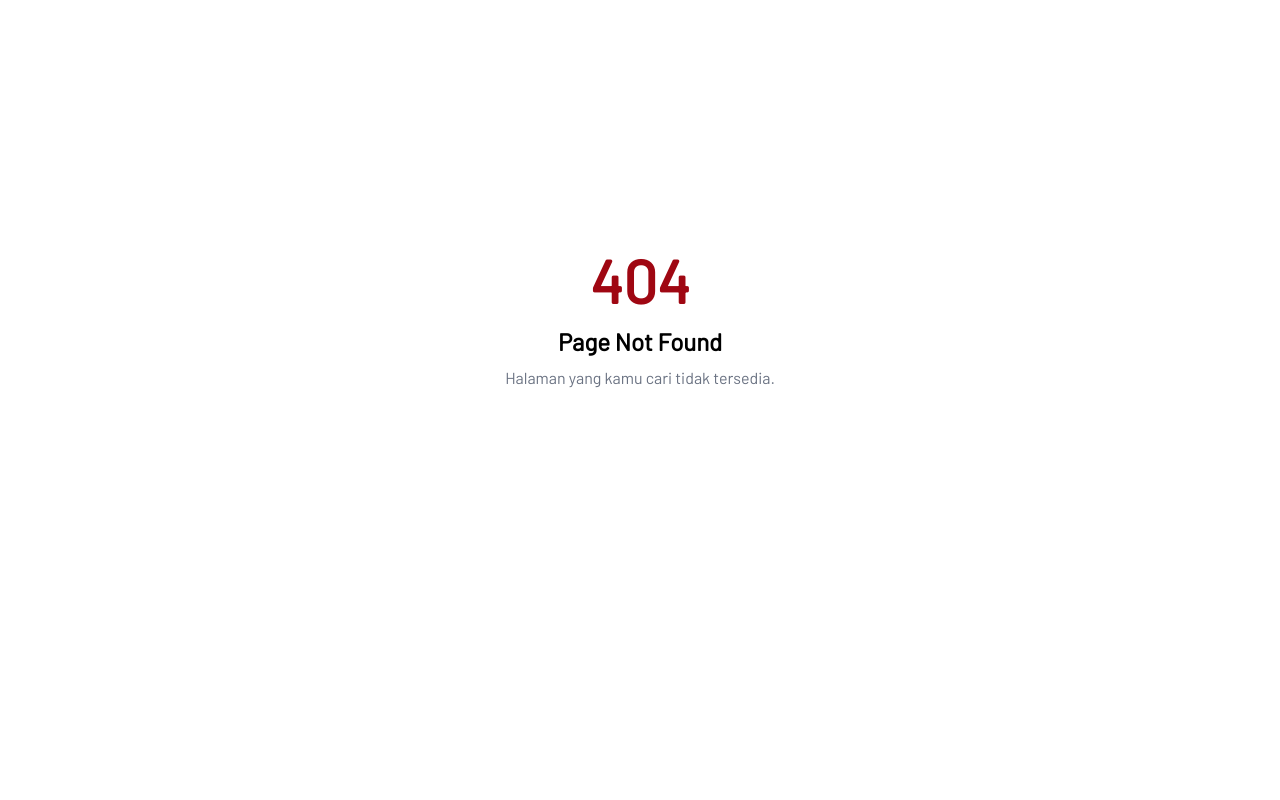
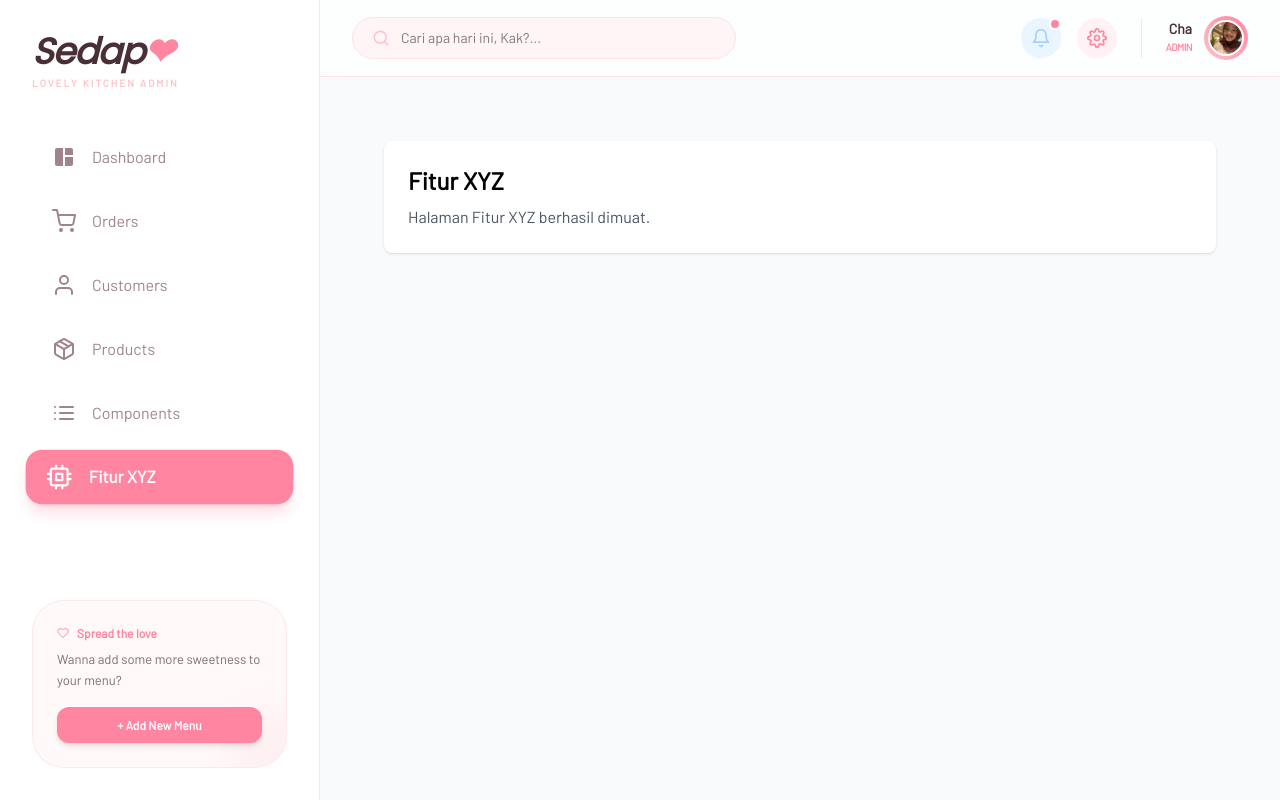
Before and after one commit to echa13/cha-react, a React (Vite) app: page /fitur-xyz in a window 1280 px wide. Before the commit this address had no page. Built offline with nearby package versions, Linux system fonts and the light colour scheme.

Commit message:
Pirs TIme Pembuatan Fitur xyz

```diff
--- a/src/App.jsx
+++ b/src/App.jsx
@@ -5,22 +5,22 @@ import Loading from "./components/Loading";
 import Components from "./pages/Components"; // Import komponen baru kamu
 
 // Layout & Pages (Bawaan asli project kamu)
-const Dashboard = React.lazy(() => import("./pages/Dashboard"))
-const Orders = React.lazy(() => import("./pages/Orders"))
-const Customers = React.lazy(() => import("./pages/Customers"))
-const NotFound = React.lazy(() => import("./pages/NotFound"))
-const Login = React.lazy(() => import("./pages/auth/Login"))
-const Register = React.lazy(() => import("./pages/auth/Register"))
-const Forgot = React.lazy(() => import("./pages/auth/Forgot"))
-const MainLayout = React.lazy(() => import("./layouts/MainLayout"))
-const AuthLayout = React.lazy(() => import("./layouts/AuthLayout"))
-
-const Products = React.lazy(() => import("./pages/Products"))
-const ProductsDetail = React.lazy(() => import("./pages/ProductsDetail"))
+const Dashboard = React.lazy(() => import("./pages/Dashboard"));
+const Orders = React.lazy(() => import("./pages/Orders"));
+const Customers = React.lazy(() => import("./pages/Customers"));
+const NotFound = React.lazy(() => import("./pages/NotFound"));
+const Login = React.lazy(() => import("./pages/auth/Login"));
+const Register = React.lazy(() => import("./pages/auth/Register"));
+const Forgot = React.lazy(() => import("./pages/auth/Forgot"));
+const MainLayout = React.lazy(() => import("./layouts/MainLayout"));
+const AuthLayout = React.lazy(() => import("./layouts/AuthLayout"));
+const FiturXyz = React.lazy(() => import("./pages/auth/FiturXyz"));
+const Products = React.lazy(() => import("./pages/Products"));
+const ProductsDetail = React.lazy(() => import("./pages/ProductsDetail"));
 
 function App() {
   return (
-    <Suspense fallback={<Loading/>}>
+    <Suspense fallback={<Loading />}>
       <Routes>
         {/* Route yang MENGGUNAKAN Sidebar & Header */}
         <Route element={<MainLayout />}>
@@ -29,18 +29,18 @@ function App() {
           <Route path="/customer" element={<Customers />} />
           <Route path="/products" element={<Products />} />
           <Route path="/products/:id" element={<ProductsDetail />} />
+          <Route path="/fitur-xyz" element={<FiturXyz />} />
 
           {/* HANYA MENAMBAHKAN BARIS INI */}
           <Route path="/components" element={<Components />} />
-        </Route> {/* Tag penutup MainLayout yang tadinya salah posisi sudah diperbaiki di sini */}
-
+        </Route>{" "}
+        {/* Tag penutup MainLayout yang tadinya salah posisi sudah diperbaiki di sini */}
         {/* Route yang TIDAK menggunakan Sidebar (Halaman Full Screen) */}
         <Route element={<AuthLayout />}>
           <Route path="/login" element={<Login />} />
           <Route path="/register" element={<Register />} />
           <Route path="/forgot" element={<Forgot />} />
         </Route>
-
         <Route path="*" element={<NotFound />} />
       </Routes>
     </Suspense>
--- a/src/components/Sidebar.jsx
+++ b/src/components/Sidebar.jsx
@@ -1,12 +1,21 @@
-import { FiList, FiUser, FiHeart, FiPackage, FiShoppingCart } from "react-icons/fi";
+import {
+  FiList,
+  FiUser,
+  FiHeart,
+  FiPackage,
+  FiShoppingCart,
+} from "react-icons/fi";
 import { MdSpaceDashboard } from "react-icons/md";
 import { NavLink } from "react-router-dom";
+import { FiCpu } from "react-icons/fi";
 
 const menuClass = ({ isActive }) =>
   `flex items-center rounded-2xl px-5 py-3.5 transition-all duration-300 group
-  ${isActive
-    ? "bg-pink-bold text-white shadow-lg shadow-pink-bold/30 font-semibold scale-105"
-    : "text-teks-samping hover:bg-pink-soft/20 hover:text-pink-bold"}`;
+  ${
+    isActive
+      ? "bg-pink-bold text-white shadow-lg shadow-pink-bold/30 font-semibold scale-105"
+      : "text-teks-samping hover:bg-pink-soft/20 hover:text-pink-bold"
+  }`;
 
 export default function Sidebar() {
   return (
@@ -15,7 +24,9 @@ export default function Sidebar() {
         <h1 className="text-4xl font-black tracking-tight text-teks font-poppins italic">
           Sedap<span className="text-pink-bold">❤</span>
         </h1>
-        <p className="text-[10px] font-bold text-pink-soft uppercase tracking-[0.2em] mt-1">Lovely Kitchen Admin</p>
+        <p className="text-[10px] font-bold text-pink-soft uppercase tracking-[0.2em] mt-1">
+          Lovely Kitchen Admin
+        </p>
       </div>
 
       <nav className="flex-1">
@@ -40,11 +51,14 @@ export default function Sidebar() {
               <FiPackage className="mr-4 text-2xl" /> Products
             </NavLink>
           </li>
-
-          {/* MENU BARU UNTUK PLAYGROUND COMPONENTS */}
           <li>
             <NavLink to="/components" className={menuClass}>
               <FiList className="mr-4 text-2xl" /> Components
+            </NavLink>
+          </li>
+          <li>
+            <NavLink to="/fitur-xyz" className={menuClass}>
+              <FiCpu className="mr-4 text-2xl" /> Fitur XYZ
             </NavLink>
           </li>
         </ul>
@@ -56,7 +70,9 @@ export default function Sidebar() {
           <p className="text-xs font-bold text-pink-bold mb-2 flex items-center gap-2">
             <FiHeart /> Spread the love
           </p>
-          <p className="text-[13px] text-teks/70 leading-relaxed mb-4">Wanna add some more sweetness to your menu?</p>
+          <p className="text-[13px] text-teks/70 leading-relaxed mb-4">
+            Wanna add some more sweetness to your menu?
+          </p>
           <button className="w-full rounded-xl bg-pink-bold py-2.5 text-xs font-bold text-white hover:brightness-105 transition-all shadow-md">
             + Add New Menu
           </button>
--- /dev/null
+++ b/src/pages/auth/FiturXyz.jsx
@@ -0,0 +1,16 @@
+import React from 'react';
+
+const FiturXyz = () => {
+  return (
+    <div className="p-6">
+      <div className="bg-white rounded-lg shadow p-6">
+        <h1 className="text-2xl font-bold mb-2">Fitur XYZ</h1>
+        <p className="text-gray-600">
+          Halaman Fitur XYZ berhasil dimuat.
+        </p>
+      </div>
+    </div>
+  );
+};
+
+export default FiturXyz;
```
